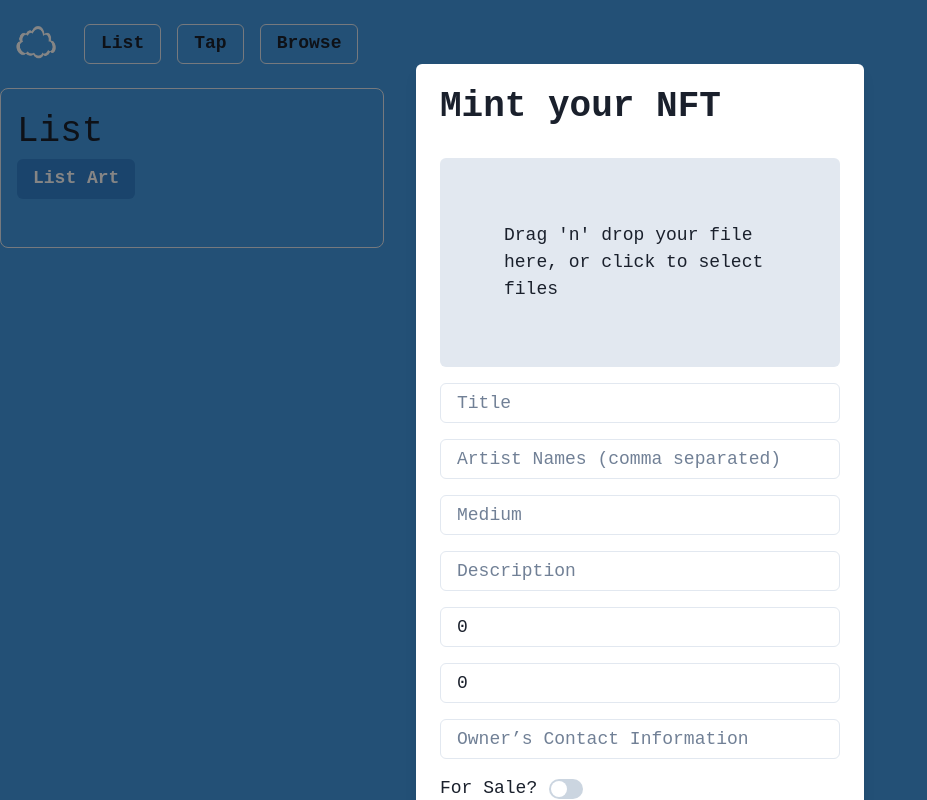
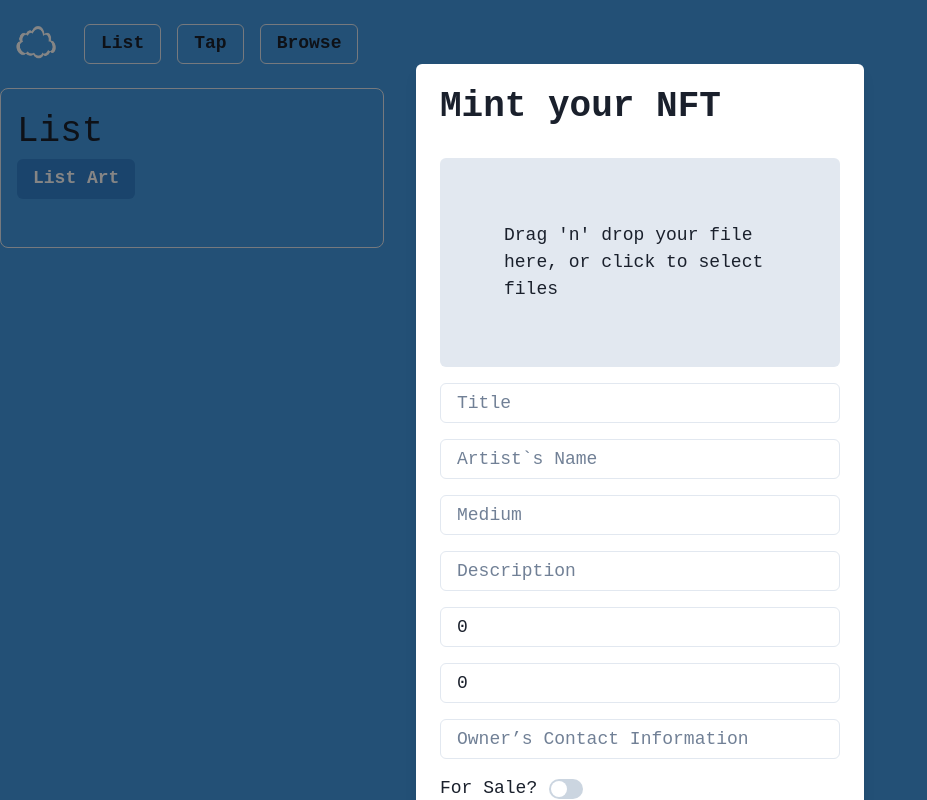
Before and after one commit to emmanasseri/listart, a Next.js app: page /list in a window 1280 px wide. Both pictures are taken after a click on the button "List Art". Shown: the whole page, without its empty margins (0-927 px from the left). Built offline with nearby package versions, Linux system fonts and the light colour scheme.

Commit message:
fixed errors

```diff
--- a/src/components/ArtListing.jsx
+++ b/src/components/ArtListing.jsx
@@ -54,7 +54,7 @@ const ArtListing = ({ tokenId, tokenOwner }) => {
         setNftData({
           imageUrl: imageUrl,
           title: metadata.title,
-          artistNames: metadata.artists,
+          artist: metadata.artist,
           medium: metadata.medium,
           description: metadata.description,
           cost: metadata.cost,
@@ -113,7 +113,7 @@ const ArtListing = ({ tokenId, tokenOwner }) => {
         <Heading size="md" my="2">
           {nftData.title}
         </Heading>
-        <Text fontWeight="bold">{nftData.artistNames.join(", ")}</Text>
+        <Text fontWeight="bold">{nftData.artist}</Text>
         <Text mt="2">{nftData.description}</Text>
         <Text mt="2">Owned by {nftData.owner}</Text>
         <Stack
--- a/src/components/Minter.jsx
+++ b/src/components/Minter.jsx
@@ -32,7 +32,7 @@ const isMobile = () => {
 const Minter = ({ isOpen, onClose }) => {
   const [file, setFile] = useState(null);
   const [title, setTitle] = useState("");
-  const [artists, setArtists] = useState([]);
+  const [artist, setArtist] = useState([]);
   const [medium, setMedium] = useState("");
   const [description, setDescription] = useState("");
   const [cost, setCost] = useState(0);
@@ -70,7 +70,7 @@ const Minter = ({ isOpen, onClose }) => {
       // Create and upload metadata including the image URI
       const metadataUri = await createAndUploadMetadata(imageUri, {
         title,
-        artists: artists.split(", "), // Converts comma-separated string to array
+        artist,
         medium,
         description,
         cost,
@@ -338,9 +338,9 @@ const Minter = ({ isOpen, onClose }) => {
                 onChange={(e) => setTitle(e.target.value)}
               />
               <Input
-                placeholder="Artist Names (comma separated)"
-                value={artists}
-                onChange={(e) => setArtists(e.target.value)}
+                placeholder="Artist`s Name"
+                value={artist}
+                onChange={(e) => setArtist(e.target.value)}
               />
               <Input
                 placeholder="Medium"
@@ -382,7 +382,7 @@ const Minter = ({ isOpen, onClose }) => {
               </FormControl>
               <Button
                 colorScheme="blue"
-                isDisabled={!file || !title || !artists}
+                isDisabled={!file || !title || !artist}
                 onClick={temporaryHandleMintNFT}
               >
                 Begin Mint
```
